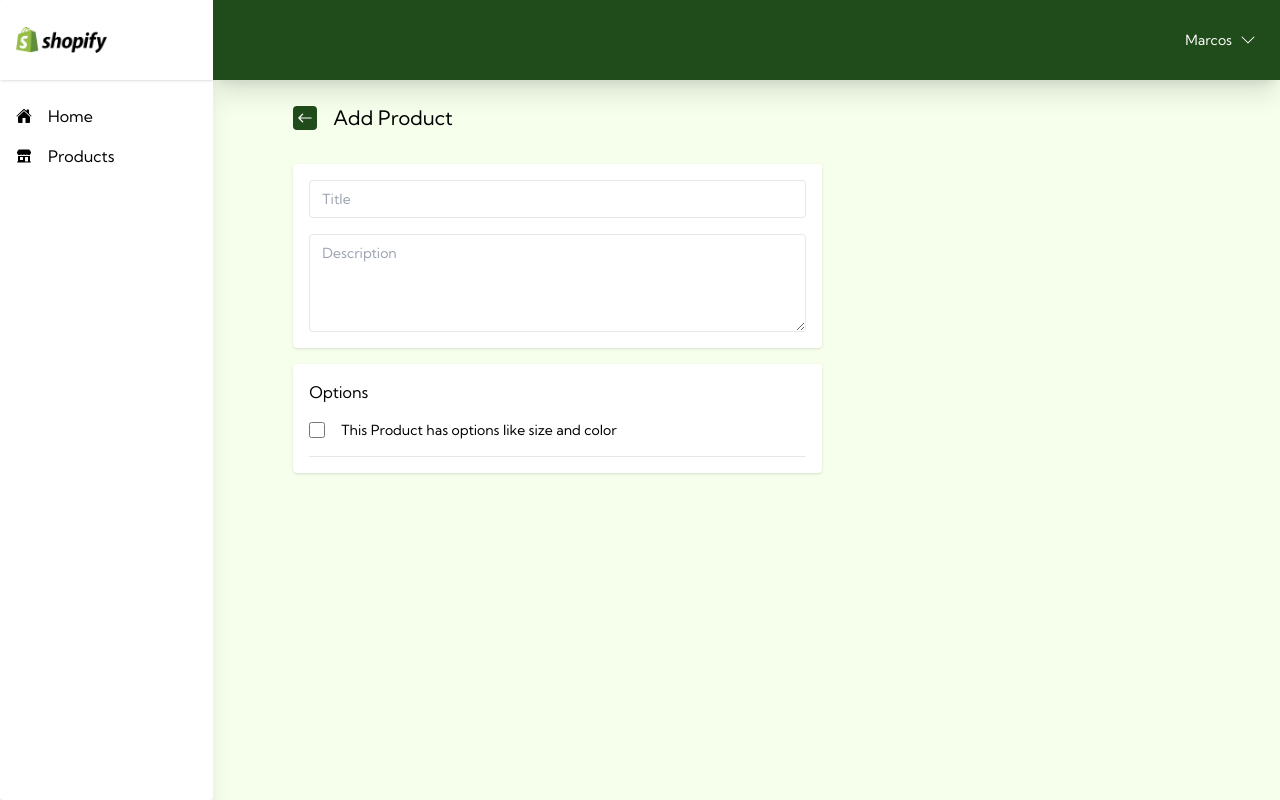
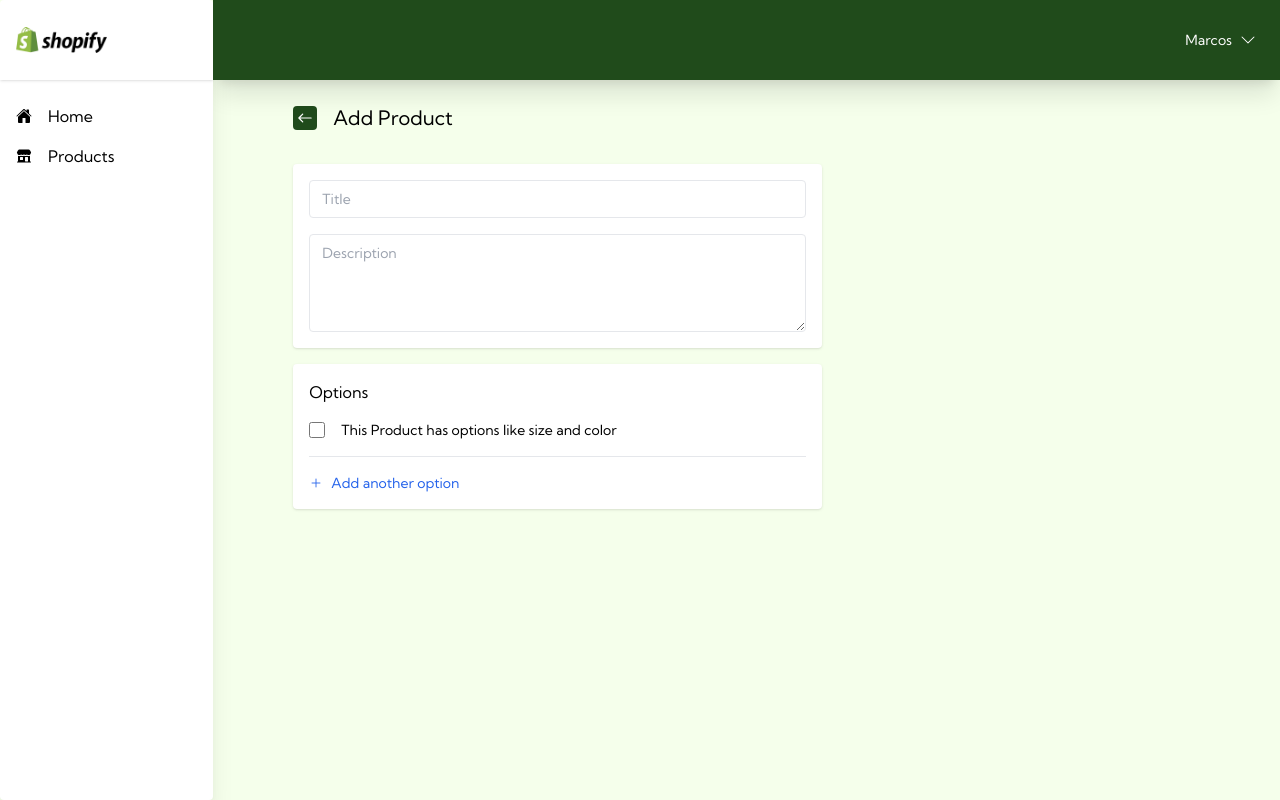
Before and after one commit to Marcos8060/Shopify-Variants, a Next.js app: page /dashboard/product/new-product in a window 1280 px wide. Built offline with nearby package versions, Linux system fonts and the light colour scheme.

Commit message:
made changes

```diff
--- a/src/components/dashboard/product/add-product.js
+++ b/src/components/dashboard/product/add-product.js
@@ -2,6 +2,7 @@ import React, { useState } from "react";
 import * as Yup from "yup";
 import { Formik, Field, Form } from "formik";
 import InputValues from "./input-value";
+import { IoAdd } from "react-icons/io5";
 
 const AddProduct = () => {
   const [checked, setChecked] = useState(false);
@@ -15,6 +16,8 @@ const AddProduct = () => {
   const [selectedOption, setSelectedOption] = useState("");
   const [optionValueInput, setOptionValueInput] = useState("");
   const [savedOptionValues, setSavedOptionValues] = useState([]); // Array to store saved option values
+  const [isSaved, setIsSaved] = useState(false);
+
   const initialValues = {
     title: "",
     description: "",
@@ -70,6 +73,7 @@ const AddProduct = () => {
     // Combine all option values into a single array and save
     const values = Object.values(optionValues).flat();
     setSavedOptionValues(values);
+    setIsSaved(true);
   };
 
   return (
@@ -112,9 +116,17 @@ const AddProduct = () => {
                   <>
                     <div className="flex items-center gap-1 pl-6">
                       {savedOptionValues.map((item, index) => (
-                        <span className="text-xs bg-primary text-white rounded-3xl px-2 py-1" key={index}>{item}</span>
+                        <span
+                          className="text-xs bg-primary text-white rounded-3xl px-2 py-1"
+                          key={index}
+                        >
+                          {item}
+                        </span>
                       ))}
                     </div>
+
+                    {!isSaved && (
+                      <>
                         <InputValues
                           {...{
                             options,
@@ -133,6 +145,17 @@ const AddProduct = () => {
                         />
                       </>
                     )}
+                  </>
+                )}
+
+
+
+                <section>
+                  <div className="flex items-center gap-2 text-blue-600 text-sm cursor-pointer">
+                    <IoAdd />
+                    <p>Add another option</p>
+                  </div>
+                </section>
               </section>
             </div>
           </Form>
--- a/src/components/dashboard/product/input-value.js
+++ b/src/components/dashboard/product/input-value.js
@@ -7,16 +7,13 @@ import { Formik, Field, Form } from "formik";
 const InputValues = (props) => {
   const {
     options,
-    handleDeleteOption,
     handleSaveOptions,
     handleAddOptionValue,
     handleInputChange,
     handleDeleteValue,
-    handleAddOption,
     selectedOption,
     setSelectedOption,
     optionValueInput,
-    setOptionValueInput,
     optionValues
   } = props;
   return (
```
Lines whose indentation alone changed are shown as unchanged.
